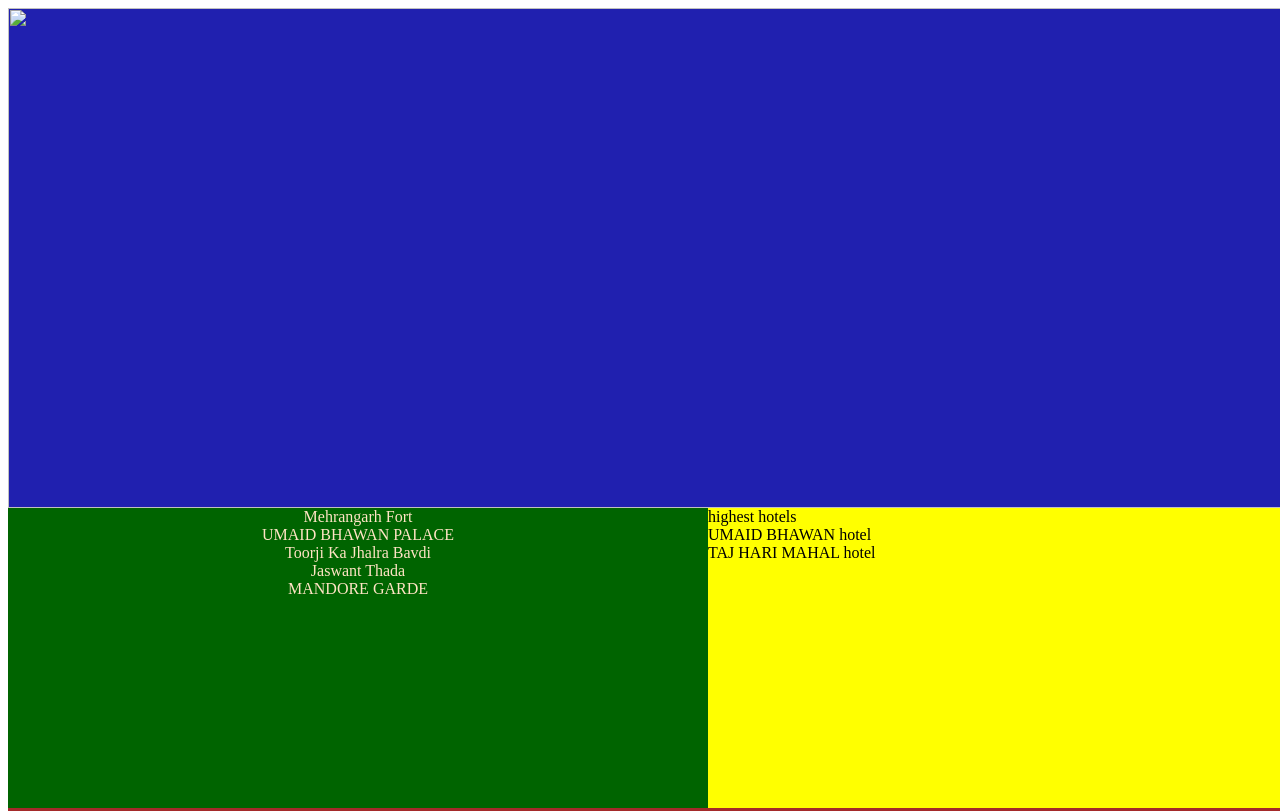
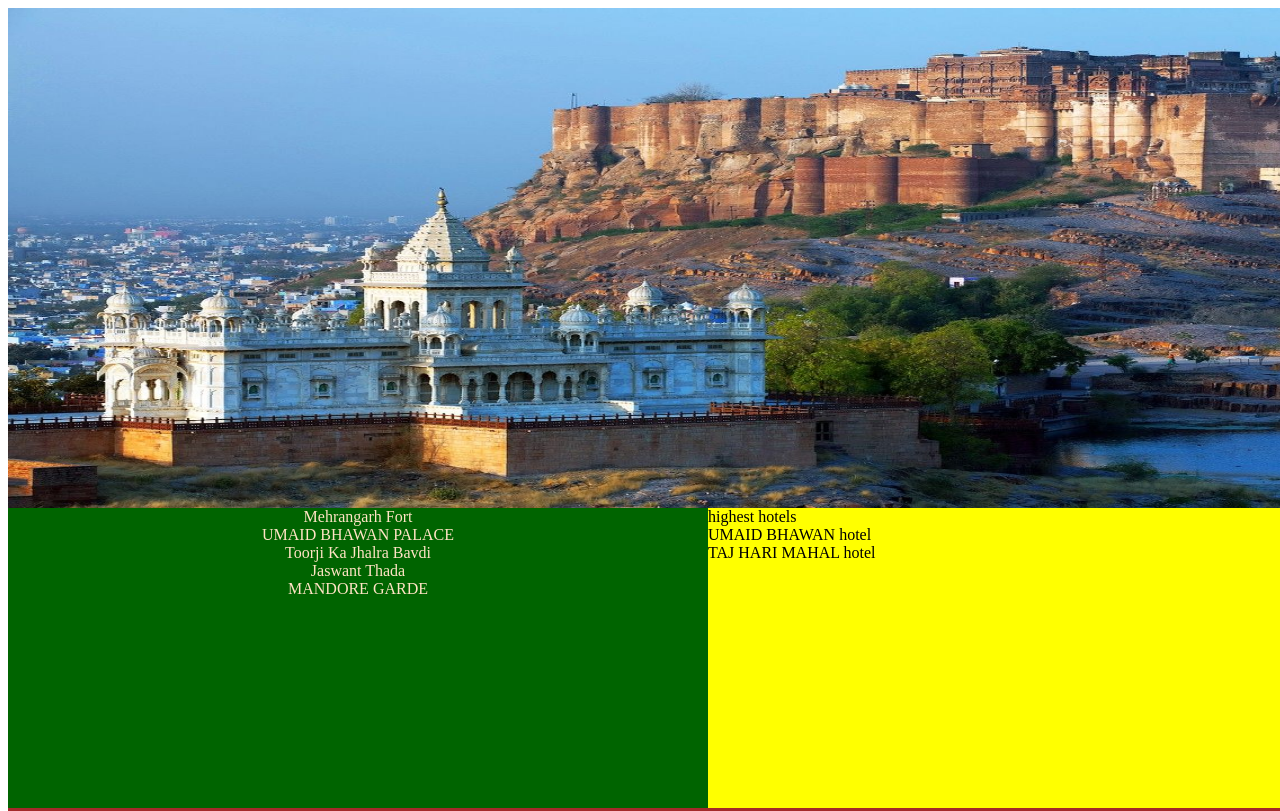
Before and after one commit to jasal-mohit/mohitjjjjj, a plain HTML site: page index.html in a window 1280 px wide. Shown: the top 811 px of the page. Drawn offline with Linux system fonts and the light colour scheme.

Commit message:
picture added

```diff
--- a/index.html
+++ b/index.html
@@ -6,7 +6,7 @@
       </head>
       <body>
       <div class="outer">
-      <div class="header"><img src="C:\Users\KULDEEP\Pictures\wp6903748.jpg"><div class="header img"></div>
+      <div class="header"><img src="images/001.jpg"><div class="header img"></div>
             <div>
           <div class="dit">
                 <div class="ldit">Mehrangarh Fort<br>
```
Also changed, not shown: images/001.jpg (added).
